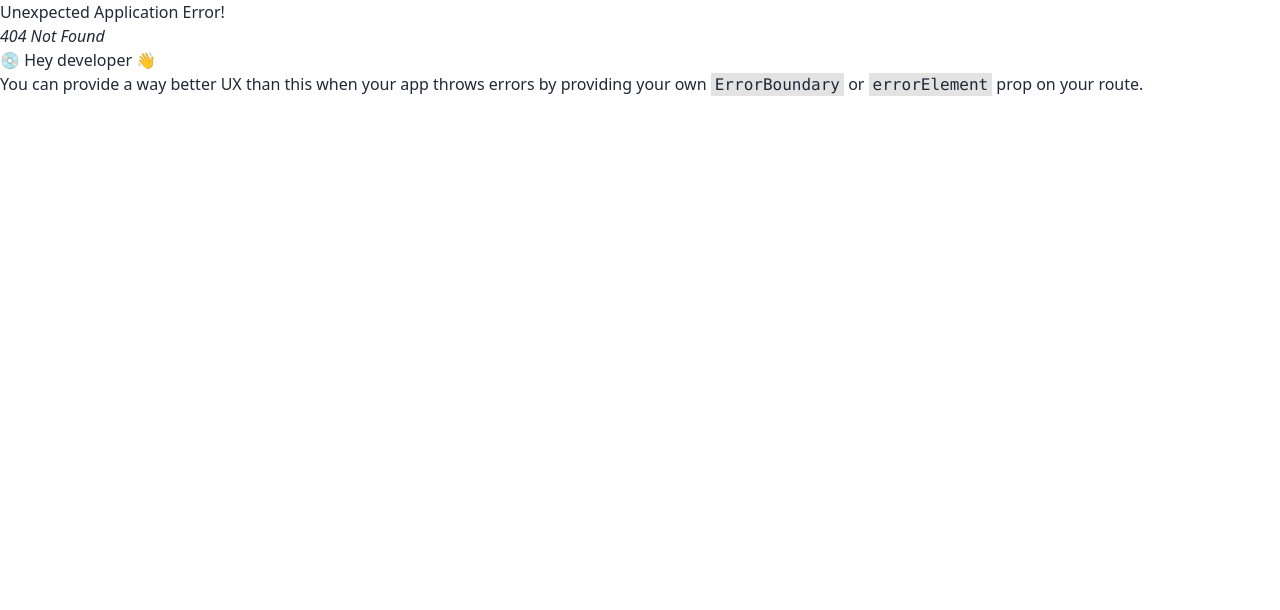
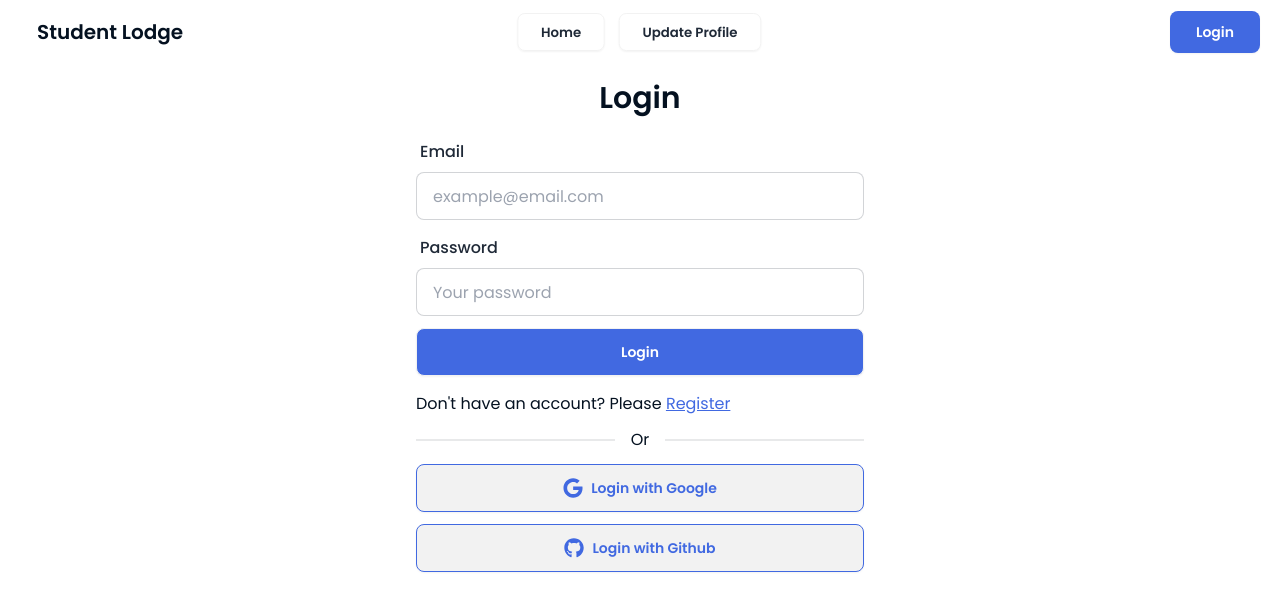
Before and after one commit to yasin-arft/Student-Lodge, a React (Vite) app: page /login in a window 1280 px wide. Before the commit this address had no page. Shown: the top 610 px of the page. Built offline with nearby package versions, Linux system fonts and the light colour scheme.

Commit message:
login page ui added

```diff
--- /dev/null
+++ b/src/Pages/Login/Login.jsx
@@ -0,0 +1,47 @@
+import { Link } from "react-router-dom";
+import { FaGoogle, FaGithub } from "react-icons/fa";
+
+const Login = () => {
+  return (
+    <div className="max-w-md mx-auto">
+      <h2 className="text-3xl font-semibold text-center my-4">Login</h2>
+
+      {/* login form */}
+      <form>
+        {/* email */}
+        <label className="form-control w-full">
+          <div className="label">
+            <span className="label-text text-base font-medium">Email</span>
+          </div>
+          <input type="text" placeholder="example@email.com" className="input input-bordered w-full" />
+        </label>
+        {/* password */}
+        <label className="form-control w-full">
+          <div className="label">
+            <span className="label-text text-base font-medium mt-2">Password</span>
+          </div>
+          <input type="text" placeholder="Your password" className="input input-bordered w-full" />
+        </label>
+        {/* form submit button */}
+        <input type="submit" value="Login" className="btn bg-royal-blue text-white w-full mt-3 hover:bg-royal-blue-dark" />
+      </form>
+
+      {/* redirect to register */}
+      <p className="mt-4">Don&#39;t have an account? Please <Link className="underline text-royal-blue" to={'/register'}>Register</Link></p>
+
+      <div className="divider">Or</div>
+
+      {/* social login options */}
+      <button className="btn w-full border border-royal-blue text-royal-blue hover:border-royal-blue-dark hover:bg-royal-blue hover:text-white">
+        <FaGoogle className="text-xl" />
+        Login with Google
+      </button>
+      <button className="btn w-full border border-royal-blue text-royal-blue hover:border-royal-blue-dark hover:bg-royal-blue hover:text-white mt-3">
+        <FaGithub className="text-xl" />
+        Login with Github
+      </button>
+    </div>
+  );
+};
+
+export default Login;
--- a/src/Pages/Shared/Navbar/Navbar.jsx
+++ b/src/Pages/Shared/Navbar/Navbar.jsx
@@ -48,10 +48,10 @@ const Navbar = () => {
                       <FaRegUserCircle className="text-2xl text-white" />
                     </button>
                   </div>
-                  <a className="btn bg-transparent px-6 py-3 min-h-0 h-auto border-2 border-transparent hover:bg-transparent hover:text-royal-blue hover:border-2 hover:border-royal-blue">Logout</a>
+                  <button className="btn bg-transparent px-6 py-3 min-h-0 h-auto border-2 border-transparent hover:bg-transparent hover:text-royal-blue hover:border-2 hover:border-royal-blue">Logout</button>
                 </> :
                 <>
-                  <NavLink className="btn px-6 py-3 min-h-0 h-auto bg-royal-blue text-white border-2 border-transparent hover:bg-[#2E4F8B] hover:border-transparent">Login</NavLink>
+                  <NavLink className="btn px-6 py-3 min-h-0 h-auto bg-royal-blue text-white border-2 border-transparent hover:bg-[#2E4F8B] hover:border-transparent" to={'/login'}>Login</NavLink>
                 </>
             }
           </div>
--- a/src/Providers/OurRouterProvider.jsx
+++ b/src/Providers/OurRouterProvider.jsx
@@ -1,6 +1,7 @@
 import { RouterProvider, createBrowserRouter } from "react-router-dom";
 import Root from "../Layouts/Root";
 import Home from "../Pages/Home/Home";
+import Login from "../Pages/Login/Login";
 
 const router = createBrowserRouter([
   {
@@ -10,6 +11,10 @@ const router = createBrowserRouter([
       {
         path: '/',
         element: <Home />
+      },
+      {
+        path: '/login',
+        element: <Login />
       }
     ],
   }
```
